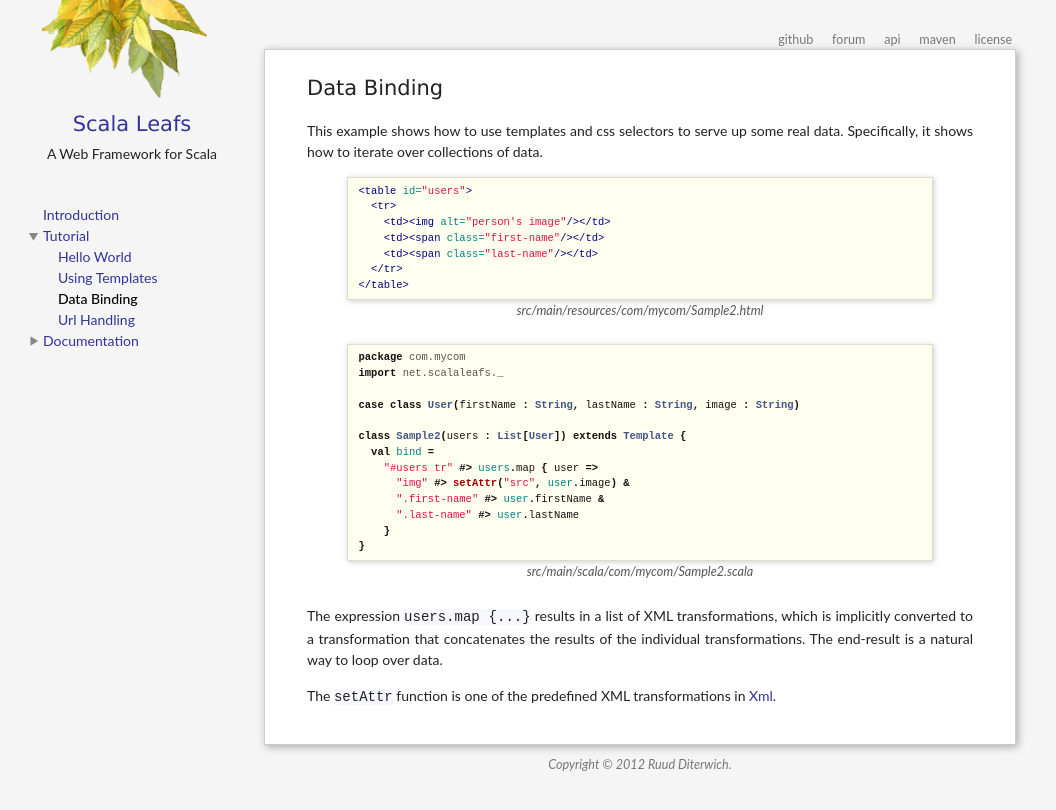
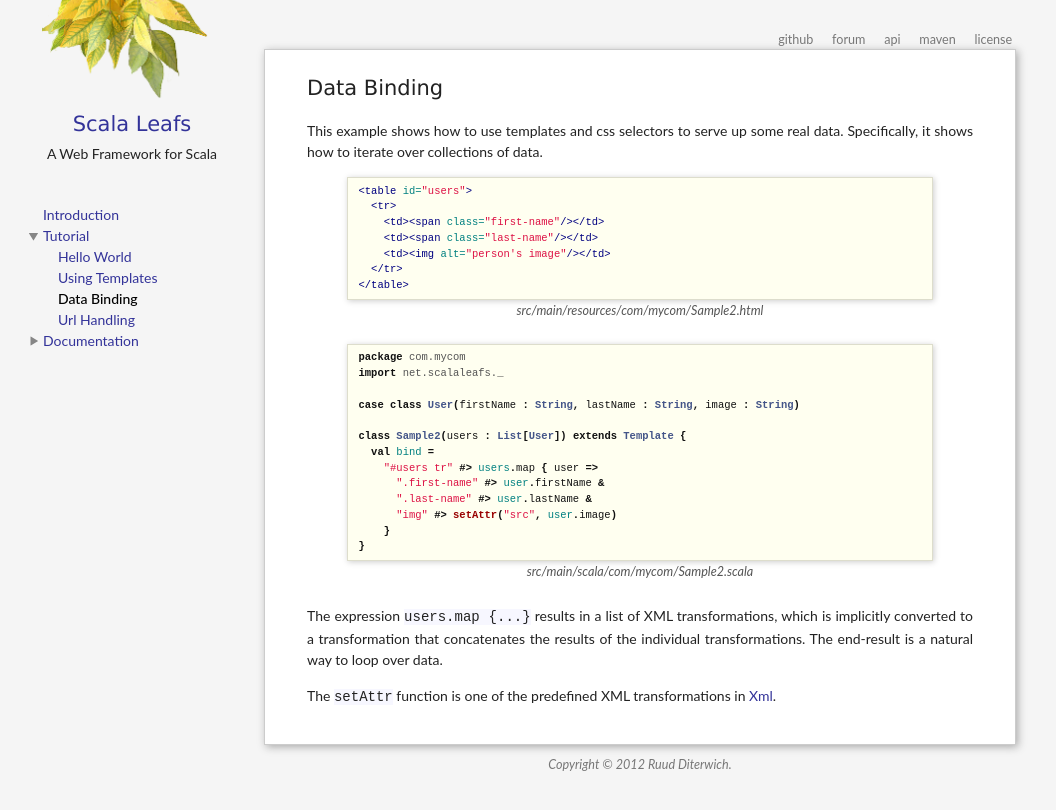
Before and after one commit to scalastuff/scalaleafs, a Jekyll site: the page built from data-binding.md, in a window 1280 px wide. Shown: the top 810 px of the page, without its empty margins (0-1056 px from the left). Built offline with Jekyll 4.4.1, drawn with Linux system fonts in a browser that asks for light colours.

Commit message:
Updated data-binding.md

```diff
--- a/data-binding.md
+++ b/data-binding.md
@@ -8,9 +8,9 @@
 {% highlight html %}
 <table id="users">
   <tr>
-    <td><img alt="person's image"/></td>
     <td><span class="first-name"/></td>
     <td><span class="last-name"/></td>
+    <td><img alt="person's image"/></td>
   </tr>
 </table>
 {% endhighlight %}
@@ -25,9 +25,9 @@
 class Sample2(users : List[User]) extends Template {
   val bind =
     "#users tr" #> users.map { user =>
-      "img" #> setAttr("src", user.image) &
       ".first-name" #> user.firstName &
-      ".last-name" #> user.lastName
+      ".last-name" #> user.lastName &
+      "img" #> setAttr("src", user.image)
     }
 }
 {% endhighlight %}
```
